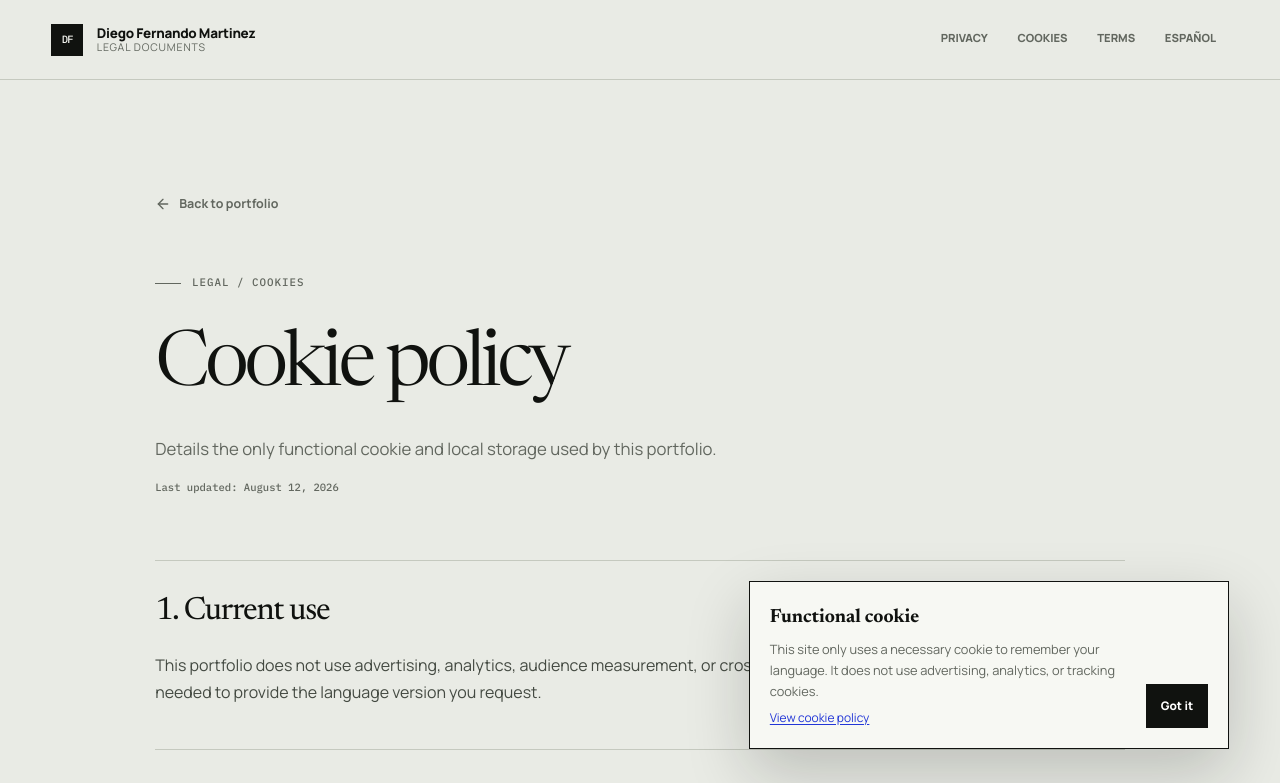
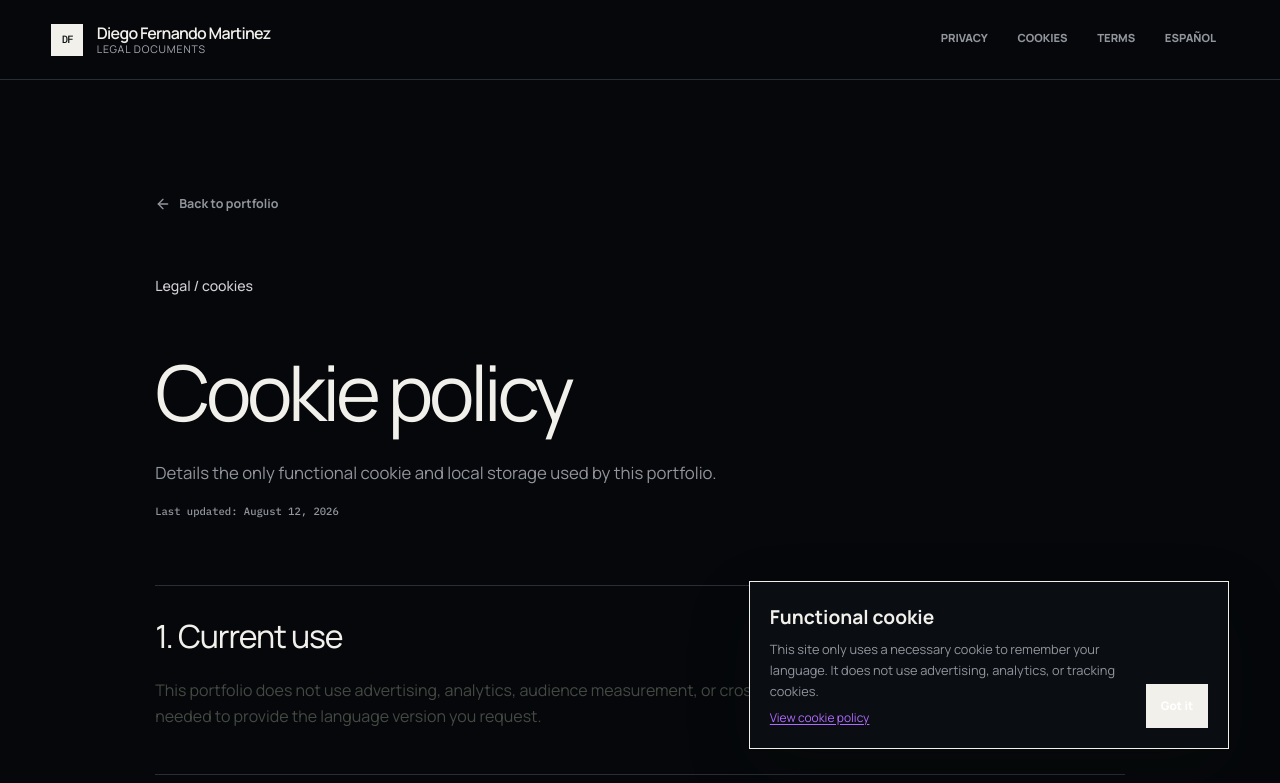
Before and after one commit to Diferez/portafolio-aether-commerce, a Next.js app: page /en/legal/cookies in a window 1280 px wide. Shown: the top 783 px of the page. Built offline with nearby package versions, Linux system fonts and the light colour scheme; no server answers.

Commit message:
Update portfolio visual direction

```diff
--- a/app/globals.css
+++ b/app/globals.css
@@ -3245,6 +3245,341 @@ ol {
   scroll-margin-top: 5.5rem;
 }
 
+/* Reference direction: a dark systems canvas with a bright, editorial hero. */
+:root {
+  --canvas: #05070a;
+  --surface: #0a0d11;
+  --ink: #f2f0eb;
+  --muted: #92959d;
+  --line: #292d35;
+  --line-strong: #686c76;
+  --signal: #974cff;
+  --signal-deep: #b06bff;
+  --night: #07090c;
+  --night-soft: #11151b;
+  --scroll-track: #10131a;
+  --scroll-thumb: #454957;
+  --font-display: "Manrope", Arial, sans-serif;
+}
+
+html,
+body {
+  background: var(--canvas);
+  color: var(--ink);
+}
+
+body {
+  background-image: radial-gradient(circle at 70% 20%, rgba(35, 29, 57, 0.16), transparent 30rem);
+}
+
+.site-shell {
+  background: var(--canvas);
+}
+
+.site-header {
+  border-bottom: 1px solid rgba(255, 255, 255, 0.08);
+  background: rgba(5, 7, 10, 0.88);
+}
+
+.header-inner {
+  min-height: 5rem;
+}
+
+.brand-copy strong {
+  color: var(--ink);
+  font-size: 1rem;
+  font-weight: 600;
+  letter-spacing: -0.045em;
+}
+
+.brand-copy span,
+.nav-link,
+.language-link {
+  color: #a8abb3;
+}
+
+.nav-link:hover,
+.language-link:hover,
+.language-link.is-active {
+  color: var(--ink);
+  background: rgba(255, 255, 255, 0.06);
+}
+
+.hero {
+  display: grid;
+  grid-template-columns: repeat(12, minmax(0, 1fr));
+  gap: 1.3rem 2rem;
+  min-height: calc(100svh - 5rem);
+  padding-block: clamp(4rem, 7vw, 7.5rem) clamp(2rem, 4vw, 4rem);
+  border-bottom-color: rgba(255, 255, 255, 0.1);
+}
+
+.hero-copy {
+  grid-column: 1 / span 6;
+  grid-row: 1;
+  align-self: start;
+}
+
+.eyebrow {
+  margin-bottom: 2.7rem;
+  color: #d2d0d5;
+  font-family: var(--font-sans);
+  font-size: 0.88rem;
+  font-weight: 500;
+  letter-spacing: 0;
+  text-transform: none;
+}
+
+.eyebrow::before {
+  display: none;
+}
+
+.status-indicator {
+  width: 0.72rem;
+  height: 0.72rem;
+  flex: none;
+  border-radius: 50%;
+  background: var(--signal);
+  box-shadow: 0 0 1.2rem rgba(151, 76, 255, 0.8);
+}
+
+.hero h1 {
+  max-width: 8.4ch;
+  color: #f2f0eb;
+  font-family: var(--font-sans);
+  font-size: clamp(4.4rem, 8.3vw, 9rem);
+  font-weight: 420;
+  letter-spacing: -0.09em;
+  line-height: 0.9;
+}
+
+.hero h1 span {
+  display: block;
+}
+
+.headline-dot {
+  display: inline !important;
+  color: var(--signal);
+  letter-spacing: 0;
+}
+
+.hero-aside {
+  grid-column: 1 / span 5;
+  grid-row: 2;
+  align-self: end;
+  padding-top: 2rem;
+  padding-bottom: 0;
+  gap: 1rem;
+}
+
+.hero-lead,
+.hero-description {
+  color: #e3e1df;
+  font-size: clamp(1.05rem, 1.45vw, 1.45rem);
+  line-height: 1.45;
+}
+
+.hero-description {
+  max-width: 31rem;
+  color: #a5a6ad;
+  font-size: 1rem;
+  line-height: 1.6;
+}
+
+.hero-actions {
+  margin-top: 1rem;
+}
+
+.button-signal,
+.text-link {
+  border-color: var(--signal);
+  color: var(--ink);
+  background: transparent;
+}
+
+.button-signal:hover,
+.text-link:hover {
+  border-color: var(--signal);
+  background: rgba(151, 76, 255, 0.16);
+  color: var(--ink);
+}
+
+.architecture-corridor {
+  grid-column: 7 / -1;
+  grid-row: 1 / span 3;
+  align-self: center;
+  margin-top: 0;
+}
+
+.architecture-corridor > figcaption {
+  border-bottom-color: var(--line);
+  color: var(--muted);
+}
+
+.corridor-stage {
+  display: grid;
+  grid-template-columns: repeat(2, minmax(0, 1fr));
+  min-height: 0;
+  padding: 1.4rem 0 0;
+  gap: 0.7rem;
+}
+
+.corridor-stage::before,
+.corridor-stage::after {
+  display: none;
+}
+
+.corridor-panel,
+.corridor-panel-1,
+.corridor-panel-2,
+.corridor-panel-3,
+.corridor-panel-4,
+.corridor-panel-5 {
+  min-height: 9.4rem;
+  transform: none;
+  border: 1px solid #383d48;
+  border-radius: 0.45rem;
+  background: linear-gradient(145deg, rgba(21, 24, 30, 0.86), rgba(8, 10, 13, 0.9));
+  color: var(--ink);
+  box-shadow: 0 1rem 2.5rem rgba(0, 0, 0, 0.25);
+}
+
+.corridor-panel-3 {
+  border-color: rgba(151, 76, 255, 0.8);
+  background: linear-gradient(145deg, rgba(45, 20, 74, 0.9), rgba(10, 10, 17, 0.95));
+}
+
+.corridor-panel-5 {
+  grid-column: 1 / -1;
+  min-height: 10.7rem;
+}
+
+.corridor-panel::before {
+  opacity: 0.12;
+  background-size: 2rem 2rem;
+}
+
+.panel-art,
+.panel-copy {
+  position: relative;
+}
+
+.panel-art {
+  padding: 0.85rem;
+  color: var(--signal-deep);
+}
+
+.panel-copy {
+  padding: 0.85rem;
+  border-top-color: rgba(255, 255, 255, 0.14);
+}
+
+.panel-copy strong {
+  font-family: var(--font-sans);
+  font-size: 1.05rem;
+  font-weight: 600;
+  letter-spacing: -0.035em;
+}
+
+.panel-copy p {
+  color: #a5a6ad;
+}
+
+.corridor-caption {
+  border-top-color: var(--line);
+  color: #898c96;
+}
+
+.hero-meta {
+  grid-column: 1 / span 6;
+  grid-row: 3;
+  grid-template-columns: 1fr;
+  align-self: end;
+  border-top-color: var(--line);
+}
+
+.availability {
+  justify-content: flex-start;
+  color: #aaaab1;
+}
+
+.availability > span:last-child,
+.focus-list > span {
+  color: #a4a6af;
+}
+
+.projects-section,
+.capabilities-section,
+.content-section,
+.approach-section {
+  background: var(--canvas);
+  color: var(--ink);
+}
+
+.section-intro h2,
+.approach-intro h2,
+.project-heading h3,
+.contact-copy h2 {
+  color: var(--ink);
+}
+
+.project-case,
+.expertise-row,
+.capability-row,
+.project-details > div {
+  border-color: var(--line);
+}
+
+.project-overview > p,
+.project-details dd,
+.expertise-row p,
+.capability-row p {
+  color: #b6b6bc;
+}
+
+.inline-list li {
+  border-color: var(--line);
+  background: transparent;
+}
+
+.dark-section {
+  background: #020305;
+}
+
+@media (max-width: 48rem) {
+  .hero {
+    display: block;
+    min-height: auto;
+  }
+
+  .hero-copy,
+  .hero-aside,
+  .architecture-corridor,
+  .hero-meta {
+    display: block;
+    width: 100%;
+  }
+
+  .hero-aside,
+  .architecture-corridor,
+  .hero-meta {
+    margin-top: 2.7rem;
+  }
+
+  .hero h1 {
+    max-width: 9ch;
+    font-size: clamp(3.35rem, 14vw, 5rem);
+  }
+
+  .corridor-stage {
+    grid-template-columns: 1fr;
+  }
+
+  .corridor-panel-5 {
+    grid-column: auto;
+  }
+}
+
 .header-contact:active,
 .button-signal:active,
 .primary-button:active:not(:disabled),
```
Also changed, not shown: components/sections/LandingPage.tsx (+8 -9 lines).
